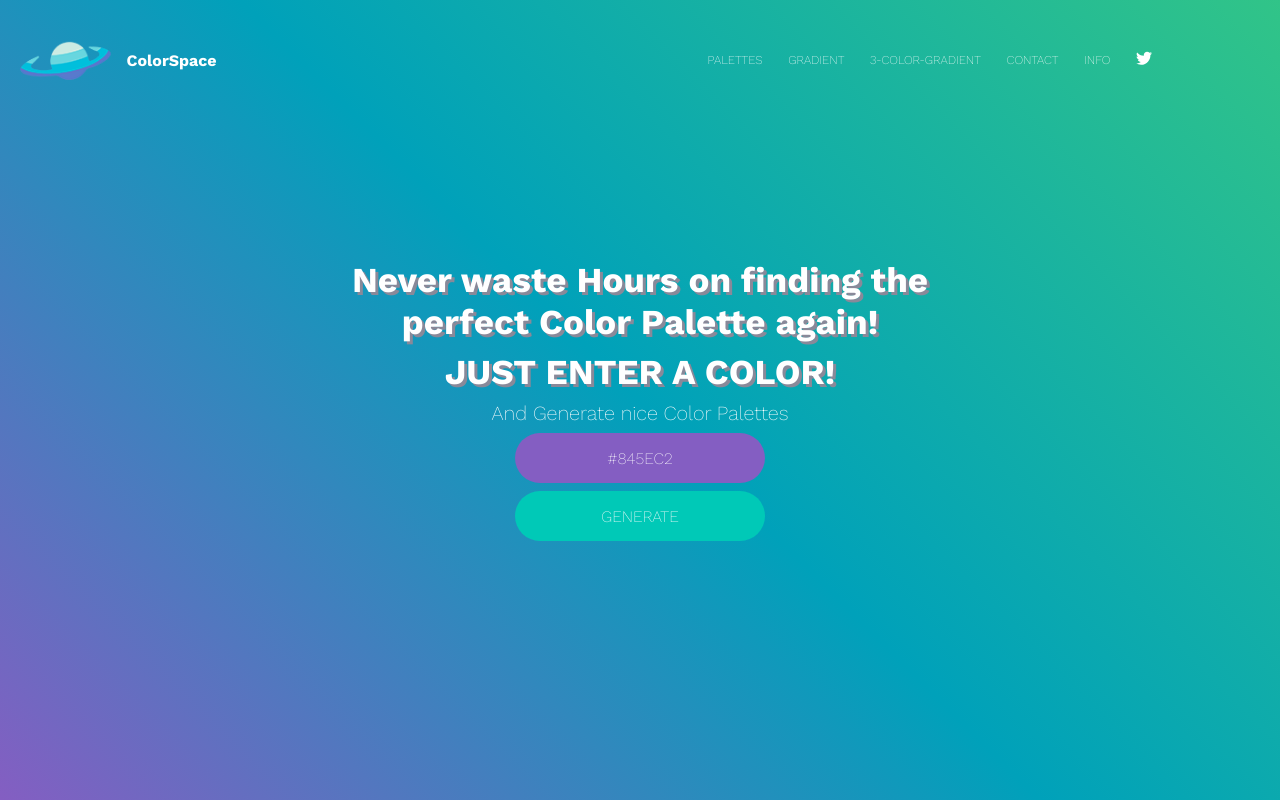
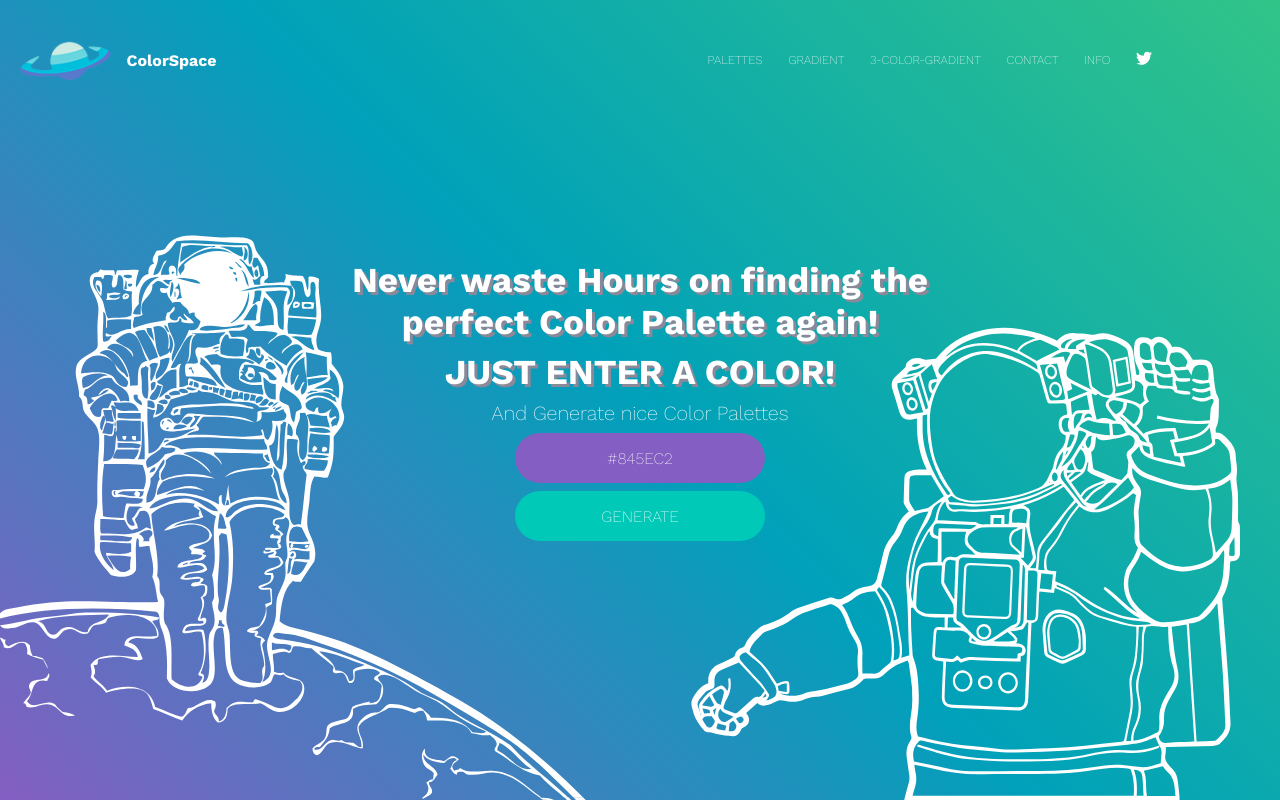
Before and after one commit to harrisonBarnett/colorverse, a Svelte app: page / in a window 1280 px wide. Built offline with nearby package versions, Linux system fonts and the light colour scheme.

Commit message:
More styles; hero bg images

```diff
--- a/src/components/Hero.svelte
+++ b/src/components/Hero.svelte
@@ -6,6 +6,9 @@
 </script>
 
 <main id='hero-container'>
+    <!-- bg images -->
+    <img class='hero-bg-img'id='hero-bg-left' src='./static/images/astronaut-left.svg'alt='an astronaut floating above a planet'/>
+    <img class='hero-bg-img'id='hero-bg-right' src='./static/images/astronaut-right.svg' alt='an astronaut floating in space'/>
     <nav>
         <a href='#' id='nav-logo-group'>
             <img id='navbar-logo' src='./static/images/color-space-logo.png' alt='The colorspace logo'/>
@@ -40,9 +43,18 @@
 
 <style>
     main {
+        position: relative;
         height: 100vh;
         width: 100vw;
         background-image: var(--primary-gradient);
+    }
+    .hero-bg-img {
+        position: absolute;
+        bottom: 0;
+        height: 75vh;
+    }
+    #hero-bg-right {
+        right: 40px;
     }
     nav {
         position: absolute;
```
